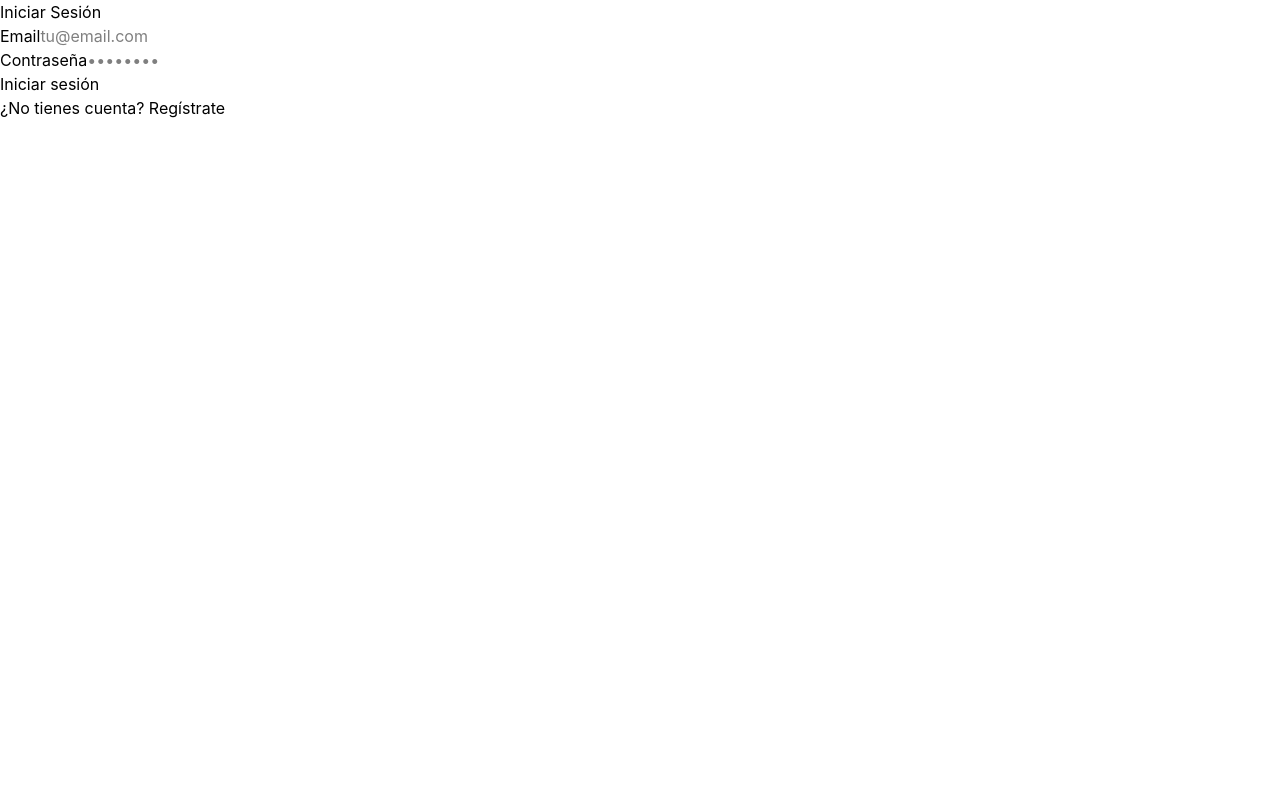
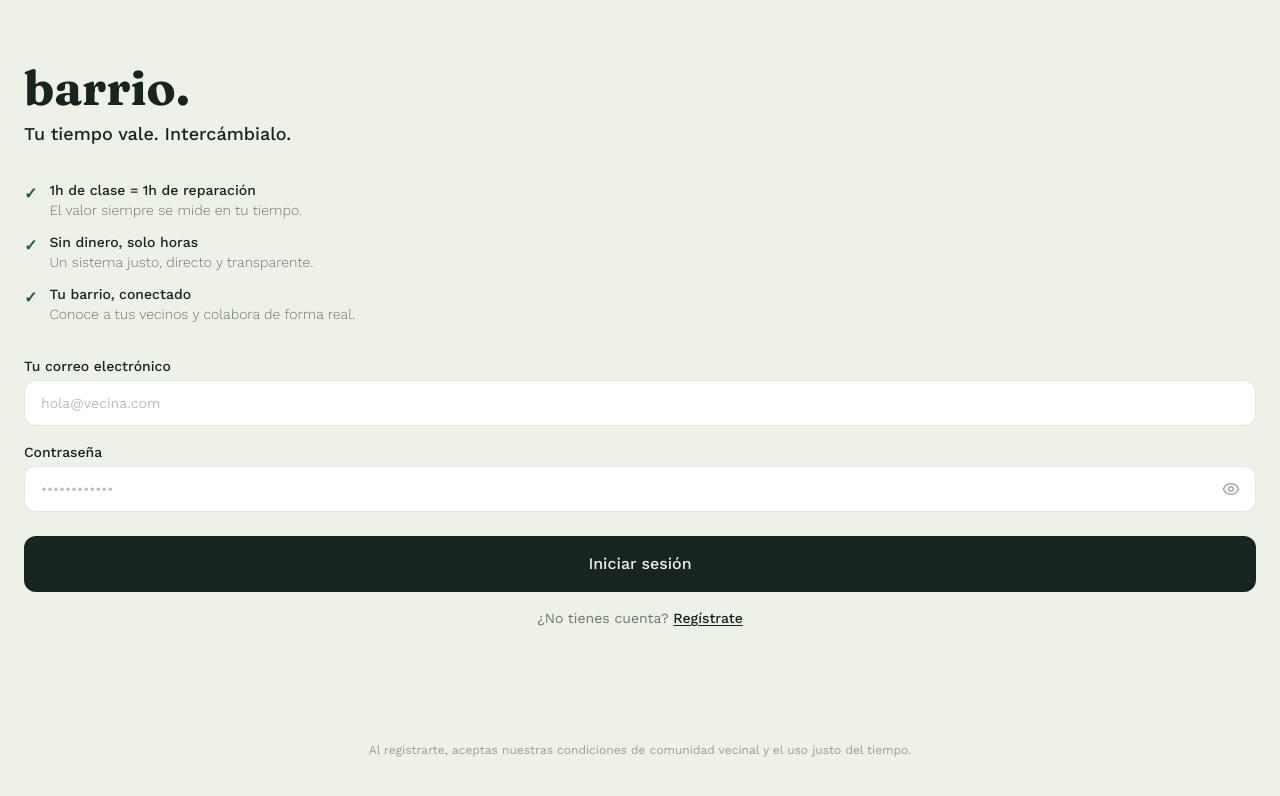
Before and after one commit to bertagonzalezgu/barrio-frontend, a React (Vite) app: page /login in a window 1280 px wide. Shown: the top 796 px of the page. Built offline with nearby package versions, Linux system fonts and the light colour scheme; no server answers.

Commit message:
style: apply design system to login and register screens

```diff
--- /dev/null
+++ b/src/components/BenefitsList.tsx
@@ -0,0 +1,30 @@
+const benefits = [
+  {
+    title: "1h de clase = 1h de reparación",
+    description: "El valor siempre se mide en tu tiempo.",
+  },
+  {
+    title: "Sin dinero, solo horas",
+    description: "Un sistema justo, directo y transparente.",
+  },
+  {
+    title: "Tu barrio, conectado",
+    description: "Conoce a tus vecinos y colabora de forma real.",
+  },
+]
+
+export default function BenefitsList() {
+  return (
+    <ul className="space-y-3 mb-8">
+      {benefits.map((benefit) => (
+        <li key={benefit.title} className="flex items-start gap-3">
+          <span className="text-teal font-bold mt-0.5">✓</span>
+          <div>
+            <p className="font-body font-medium text-ink text-sm">{benefit.title}</p>
+            <p className="font-body font-light text-ink/60 text-sm">{benefit.description}</p>
+          </div>
+        </li>
+      ))}
+    </ul>
+  )
+}
--- a/src/features/auth/components/LoginForm.tsx
+++ b/src/features/auth/components/LoginForm.tsx
@@ -1,73 +1,89 @@
 import { useState } from "react"
+import { useNavigate, useLocation } from "react-router-dom"
+import { Eye, EyeOff } from "lucide-react"
 import { loginWithEmail } from "../services/auth.service"
-import { FirebaseError } from "firebase/app"
-import type { FormEvent } from "react"
-import { useNavigate, useLocation } from "react-router-dom"
+import { validateEmail } from "../utils/validateEmail"
+import { getAuthErrorMessage } from "../utils/authErrors"
 
-export default function LoginForm(){
+export default function LoginForm() {
   const [email, setEmail] = useState("")
   const [password, setPassword] = useState("")
+  const [passwordVisible, setPasswordVisible] = useState(false)
   const [error, setError] = useState<string | null>(null)
+
   const navigate = useNavigate()
+  const location = useLocation()
+  const from = (location.state as { from?: string })?.from ?? "/"
 
-    const location = useLocation()
-    const from = (location.state as { from?: string } | null)?.from || "/"
-
-    async function handleSubmit(e: FormEvent){
+  async function handleSubmit(e: React.FormEvent) {
     e.preventDefault()
     setError(null)
 
+    const emailError = validateEmail(email)
+    if (emailError) { setError(emailError); return }
+
+    if (!password) { setError("Introduce tu contraseña"); return }
+
     try {
       await loginWithEmail(email, password)
-        navigate(from)
+      navigate(from, { replace: true })
     } catch (err) {
-        if (err instanceof FirebaseError && err.code === "auth/invalid-credential") {
-            setError("Email o contraseña incorrectos")
-        } else {
-            setError("No se ha podido iniciar sesión")
-        }
+      setError(getAuthErrorMessage(err))
     }
   }
 
   return (
-    <form onSubmit={handleSubmit}>
-      <div>
-        <label htmlFor="email">
-          Email
+    <form onSubmit={handleSubmit} noValidate className="flex flex-col gap-4">
+
+      <div className="flex flex-col gap-1">
+        <label htmlFor="email" className="text-sm font-body font-medium text-ink">
+          Tu correo electrónico
         </label>
         <input
           id="email"
           type="email"
+          autoComplete="email"
           value={email}
           onChange={(e) => setEmail(e.target.value)}
-          required
-          placeholder="tu@email.com"
+          placeholder="hola@vecina.com"
+          className="w-full border border-teal-soft rounded-xl px-4 py-3 bg-white text-ink placeholder:text-ink/30 focus:outline-none focus:ring-2 focus:ring-teal font-body text-sm"
         />
       </div>
 
-      <div>
-        <label htmlFor="password">
+      <div className="flex flex-col gap-1">
+        <label htmlFor="password" className="text-sm font-body font-medium text-ink">
           Contraseña
         </label>
+        <div className="relative">
           <input
             id="password"
-          type="password"
+            type={passwordVisible ? "text" : "password"}
+            autoComplete="current-password"
             value={password}
             onChange={(e) => setPassword(e.target.value)}
-          required
-          minLength={6}
-          placeholder="••••••••"
+            placeholder="••••••••••••"
+            className="w-full border border-teal-soft rounded-xl px-4 py-3 pr-12 bg-white text-ink placeholder:text-ink/30 focus:outline-none focus:ring-2 focus:ring-teal font-body text-sm"
           />
+          <button
+            type="button"
+            aria-label={passwordVisible ? "Ocultar contraseña" : "Mostrar contraseña"}
+            onClick={() => setPasswordVisible((v) => !v)}
+            className="absolute right-4 top-1/2 -translate-y-1/2 text-ink/40 hover:text-ink transition-colors"
+          >
+            {passwordVisible ? <EyeOff size={18} /> : <Eye size={18} />}
+          </button>
+        </div>
       </div>
 
       {error && (
-        <div role="alert">
-          <p>{error}</p>
-        </div>
+        <p role="alert" className="text-sm text-coral font-body">
+          {error}
+        </p>
       )}
 
       <button
         type="submit"
+        className="w-full bg-ink text-paper font-body font-medium py-4 rounded-xl mt-2 hover:bg-ink/90 transition-colors"
       >
         Iniciar sesión
       </button>
--- a/src/features/auth/components/RegisterForm.tsx
+++ b/src/features/auth/components/RegisterForm.tsx
@@ -1,93 +1,112 @@
 import { useState } from "react"
 import { useNavigate } from "react-router-dom"
+import { Eye, EyeOff } from "lucide-react"
 import { registerWithEmail } from "../services/auth.service"
-import { FirebaseError } from "firebase/app"
-import type { FormEvent } from "react"
+import { validateEmail } from "../utils/validateEmail"
+import { validatePassword } from "../utils/validatePassword"
+import { getAuthErrorMessage } from "../utils/authErrors"
 
-export default function RegisterForm(){
+export default function RegisterForm() {
   const [email, setEmail] = useState("")
   const [password, setPassword] = useState("")
   const [confirmPassword, setConfirmPassword] = useState("")
+  const [passwordVisible, setPasswordVisible] = useState(false)
   const [error, setError] = useState<string | null>(null)
+
   const navigate = useNavigate()
 
-    async function handleSubmit(e: FormEvent){
+  async function handleSubmit(e: React.FormEvent) {
     e.preventDefault()
     setError(null)
 
-        if(password !== confirmPassword){
+    const emailError = validateEmail(email)
+    if (emailError) { setError(emailError); return }
+
+    const passwordError = validatePassword(password)
+    if (passwordError) { setError(passwordError); return }
+
+    if (password !== confirmPassword) {
       setError("Las contraseñas no coinciden")
       return
     }
 
-        try{
+    try {
       await registerWithEmail(email, password)
       navigate("/", { state: { justRegistered: true } })
-        } catch(err){
-          if(err instanceof FirebaseError && err.code === "auth/email-already-in-use") {
-            setError("Este email ya está registrado")
-          } else{
-            setError("No se ha podido completar el registro")
-          }
+    } catch (err) {
+      setError(getAuthErrorMessage(err))
     }
   }
 
   return (
-    <form onSubmit={handleSubmit}>
-      <div>
-        <label htmlFor="email">
-          Email
+    <form onSubmit={handleSubmit} noValidate className="flex flex-col gap-4">
+
+      <div className="flex flex-col gap-1">
+        <label htmlFor="email" className="text-sm font-body font-medium text-ink">
+          Tu correo electrónico
         </label>
         <input
           id="email"
           type="email"
+          autoComplete="email"
           value={email}
           onChange={(e) => setEmail(e.target.value)}
-          required
-          placeholder="tu@email.com"
+          placeholder="hola@vecina.com"
+          className="w-full border border-teal-soft rounded-xl px-4 py-3 bg-white text-ink placeholder:text-ink/30 focus:outline-none focus:ring-2 focus:ring-teal font-body text-sm"
         />
       </div>
 
-      <div>
-        <label htmlFor="password">
+      <div className="flex flex-col gap-1">
+        <label htmlFor="password" className="text-sm font-body font-medium text-ink">
           Contraseña
         </label>
+        <div className="relative">
           <input
             id="password"
-          type="password"
+            type={passwordVisible ? "text" : "password"}
+            autoComplete="new-password"
             value={password}
             onChange={(e) => setPassword(e.target.value)}
-          required
-          minLength={6}
-          placeholder="Mínimo 6 caracteres"
+            placeholder="Mín. 8 caracteres, un número y un símbolo"
+            className="w-full border border-teal-soft rounded-xl px-4 py-3 pr-12 bg-white text-ink placeholder:text-ink/30 focus:outline-none focus:ring-2 focus:ring-teal font-body text-sm"
           />
+          <button
+            type="button"
+            aria-label={passwordVisible ? "Ocultar contraseña" : "Mostrar contraseña"}
+            onClick={() => setPasswordVisible((v) => !v)}
+            className="absolute right-4 top-1/2 -translate-y-1/2 text-ink/40 hover:text-ink transition-colors"
+          >
+            {passwordVisible ? <EyeOff size={18} /> : <Eye size={18} />}
+          </button>
+        </div>
       </div>
 
-      <div>
-        <label htmlFor="confirm-password">
-          Confirmar Contraseña
+      <div className="flex flex-col gap-1">
+        <label htmlFor="confirm-password" className="text-sm font-body font-medium text-ink">
+          Repite la contraseña
         </label>
         <input
           id="confirm-password"
-          type="password"
+          type={passwordVisible ? "text" : "password"}
+          autoComplete="new-password"
           value={confirmPassword}
           onChange={(e) => setConfirmPassword(e.target.value)}
-          required
-          minLength={6}
-          placeholder="Mínimo 6 caracteres"
+          placeholder="••••••••••••"
+          className="w-full border border-teal-soft rounded-xl px-4 py-3 bg-white text-ink placeholder:text-ink/30 focus:outline-none focus:ring-2 focus:ring-teal font-body text-sm"
         />
       </div>
 
       {error && (
-        <div role="alert">
-          <p>{error}</p>
-        </div>
+        <p role="alert" className="text-sm text-coral font-body">
+          {error}
+        </p>
       )}
 
       <button
         type="submit"
+        className="w-full bg-ink text-paper font-body font-medium py-4 rounded-xl mt-2 hover:bg-ink/90 transition-colors"
       >
-        Registrarse
+        Crear cuenta
       </button>
     </form>
   )
--- a/src/features/auth/pages/LoginPage.tsx
+++ b/src/features/auth/pages/LoginPage.tsx
@@ -1,32 +1,29 @@
+import { Link } from "react-router-dom"
 import LoginForm from "../components/LoginForm"
-import { Link } from "react-router-dom"
+import BenefitsList from "../../../components/BenefitsList"
 
 export default function LoginPage() {
   return (
-    <main>
-      <div>
+    <main className="min-h-screen bg-paper flex flex-col px-6 pt-16 pb-10">
+      <h1 className="font-display font-bold text-5xl text-ink mb-2">barrio.</h1>
+      <p className="font-body font-medium text-ink text-lg mb-8">
+        Tu tiempo vale. Intercámbialo.
+      </p>
 
-        <header>
-          <h1>
-            Iniciar Sesión
-          </h1>
-        </header>
+      <BenefitsList />
 
-        <div>
+      <LoginForm />
 
-          <LoginForm />
+      <p className="text-center text-sm font-body text-ink/60 mt-4">
+        ¿No tienes cuenta?{" "}
+        <Link to="/register" className="font-medium text-ink underline underline-offset-2">
+          Regístrate
+        </Link>
+      </p>
 
-          <p>
-            ¿No tienes cuenta?{" "}
-            <Link
-              to="/register"
-              >
-              Regístrate
-            </Link>
-          </p>
-
-        </div>
-      </div>
+      <p className="mt-auto pt-10 text-center text-xs font-body text-ink/40 leading-relaxed">
+        Al registrarte, aceptas nuestras condiciones de comunidad vecinal y el uso justo del tiempo.
+      </p>
     </main>
   )
 }
--- a/src/features/auth/pages/RegisterPage.tsx
+++ b/src/features/auth/pages/RegisterPage.tsx
@@ -1,32 +1,26 @@
+import { Link } from "react-router-dom"
 import RegisterForm from "../components/RegisterForm"
-import { Link } from "react-router-dom"
 
-export default function RegisterPage(){
+export default function RegisterPage() {
   return (
-    <main>
-      <div>
+    <main className="min-h-screen bg-paper flex flex-col px-6 pt-16 pb-10">
+      <h1 className="font-display font-bold text-5xl text-ink mb-2">barrio.</h1>
+      <p className="font-body font-medium text-ink text-lg mb-8">
+        Crea tu cuenta y empieza a compartir tiempo.
+      </p>
 
-        <header>
-          <h1>
-            Crear Cuenta
-          </h1>
-        </header>
+      <RegisterForm />
 
-        <div>
-          <RegisterForm />
+      <p className="text-center text-sm font-body text-ink/60 mt-4">
+        ¿Ya tienes cuenta?{" "}
+        <Link to="/login" className="font-medium text-ink underline underline-offset-2">
+          Inicia sesión
+        </Link>
+      </p>
 
-          <p>
-            ¿Ya tienes cuenta?{" "}
-            <Link
-              to="/login"
-              >
-              Inicia sesión
-            </Link>
-          </p>
-
-        </div>
-
-      </div>
+      <p className="mt-auto pt-10 text-center text-xs font-body text-ink/40 leading-relaxed">
+        Al registrarte, aceptas nuestras condiciones de comunidad vecinal y el uso justo del tiempo.
+      </p>
     </main>
   )
 }
--- /dev/null
+++ b/src/features/auth/utils/authErrors.ts
@@ -0,0 +1,16 @@
+import { FirebaseError } from "firebase/app"
+
+const firebaseErrorMessages: Record<string, string> = {
+  "auth/email-already-in-use": "Ya existe una cuenta con este correo",
+  "auth/invalid-credential": "El correo o la contraseña no son correctos",
+  "auth/too-many-requests": "Demasiados intentos. Espera un momento e inténtalo de nuevo",
+  "auth/network-request-failed": "Sin conexión. Comprueba tu red e inténtalo de nuevo",
+  "auth/user-disabled": "Esta cuenta ha sido desactivada",
+}
+
+export function getAuthErrorMessage(err: unknown): string {
+  if (err instanceof FirebaseError) {
+    return firebaseErrorMessages[err.code] ?? "Ha ocurrido un error. Inténtalo de nuevo"
+  }
+  return "Ha ocurrido un error. Inténtalo de nuevo"
+}
--- /dev/null
+++ b/src/features/auth/utils/validateEmail.ts
@@ -0,0 +1,5 @@
+export function validateEmail(email: string): string | null {
+  if (!email.trim()) return "Introduce tu correo electrónico"
+  if (!/^[^\s@]+@[^\s@]+\.[^\s@]+$/.test(email)) return "Introduce un correo válido"
+  return null
+}
--- /dev/null
+++ b/src/features/auth/utils/validatePassword.ts
@@ -0,0 +1,11 @@
+
+export function validatePassword(password: string): string | null{
+
+  if(password.length < 8) return "Mínimo 8 caracteres"
+
+  if (!/[0-9]/.test(password)) return "Debe contener al menos un número"
+
+  if (!/[^a-zA-Z0-9]/.test(password)) return "Debe contener al menos un símbolo"
+
+  return null
+}
--- a/src/globals.css
+++ b/src/globals.css
@@ -1 +1,25 @@
+@import url("https://fonts.googleapis.com/css2?family=Fraunces:wght@700&family=Work+Sans:wght@300;400;500&family=Space+Mono&display=swap");
 @import "tailwindcss";
+
+@theme {
+  --color-paper: #EEF1E7;
+  --color-ink: #182420;
+  --color-teal: #275C55;
+  --color-teal-soft: #DCEAE7;
+  --color-gold: #E0A83E;
+  --color-gold-soft: #F7E9CB;
+  --color-coral: #E85B4F;
+  --color-coral-soft: #F7DAD6;
+
+  --font-display: "Fraunces", Georgia, serif;
+  --font-body: "Work Sans", system-ui, sans-serif;
+  --font-data: "Space Mono", monospace;
+}
+
+@layer base {
+  body {
+    background-color: theme(--color-paper);
+    color: theme(--color-ink);
+    font-family: theme(--font-body);
+  }
+}
```
Lines whose indentation alone changed are shown as unchanged.
